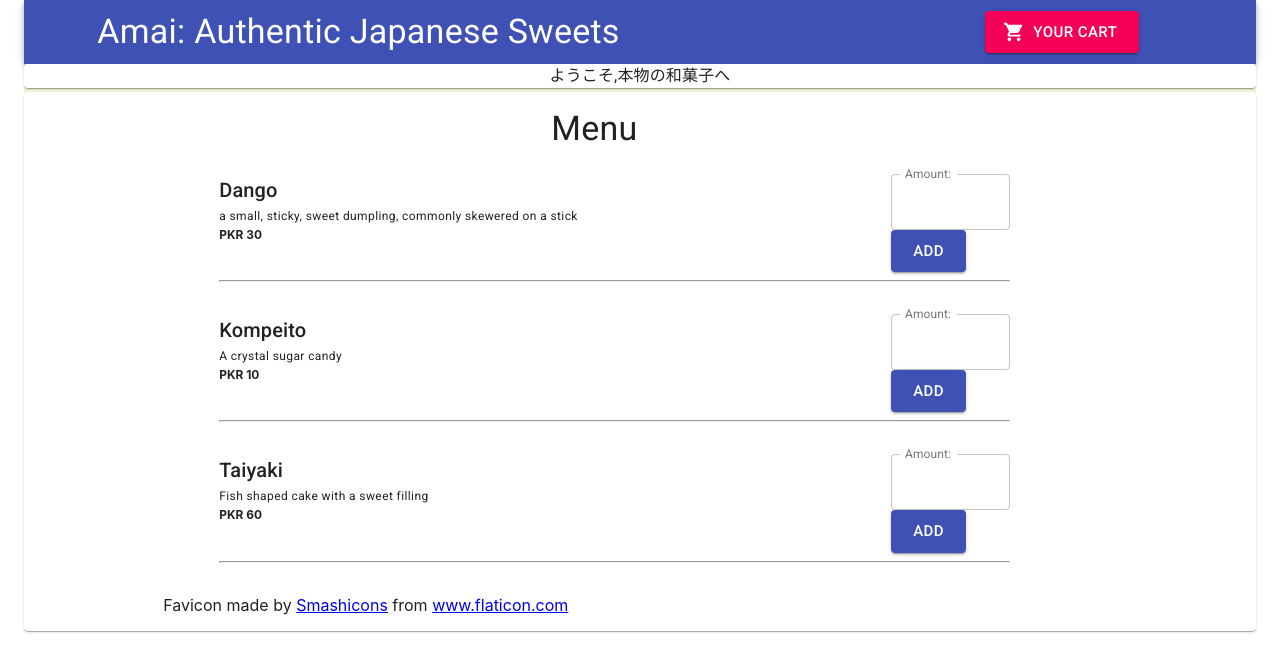
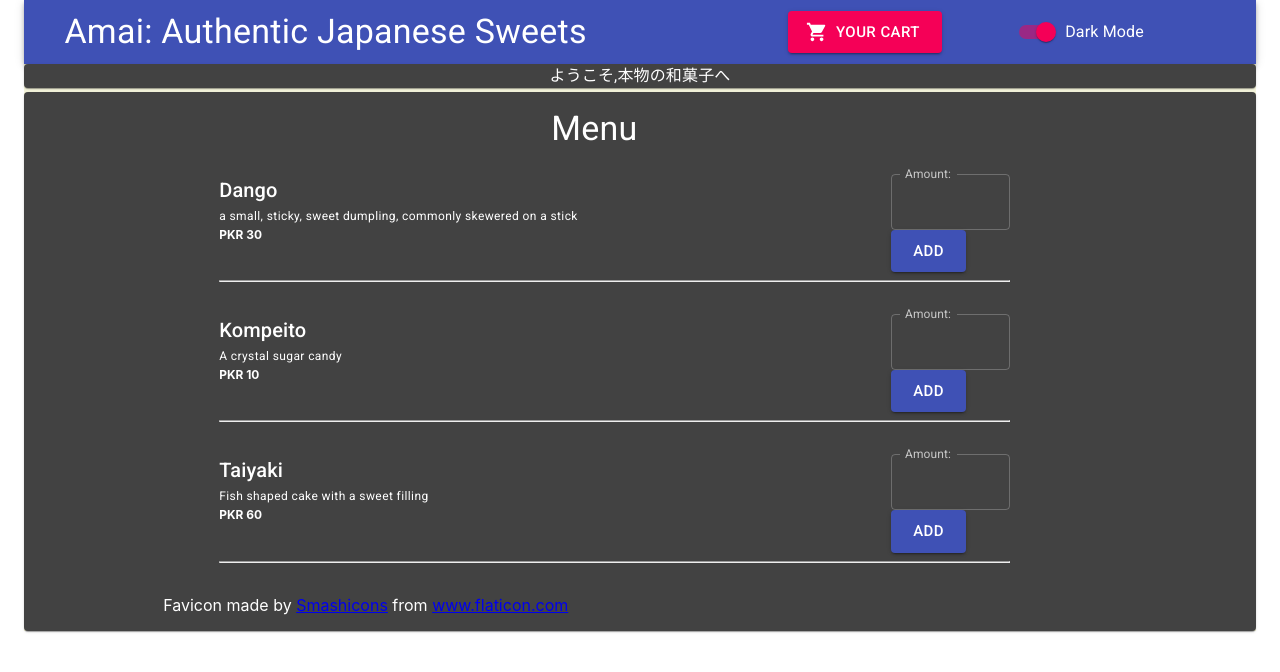
Before and after one commit to Mbaamir/order-Food-App, a React (Create React App) app: page / in a window 1280 px wide. Shown: the top 672 px of the page. Built offline with nearby package versions, Linux system fonts and the light colour scheme.

Commit message:
Added dark/light mode and switch w/ context

```diff
--- a/public/index.html
+++ b/public/index.html
@@ -9,7 +9,8 @@
       name="description"
       content="Food Order Web Site created using create-react-app"
     />
-    <link rel="apple-touch-icon" href="%PUBLIC_URL%/logo192.png" />
+    <link rel="shortcut icon" href="%PUBLIC_URL%/android-chrome-192x192.png">
+    <link rel="apple-touch-icon" href="%PUBLIC_URL%/apple-touch-icon.png" />
     <!--
       manifest.json provides metadata used when your web app is installed on a
       user's mobile device or desktop. See https://developers.google.com/web/fundamentals/web-app-manifest/
--- a/src/App.js
+++ b/src/App.js
@@ -6,6 +6,7 @@ import { Container, Box } from "@material-ui/core";
 
 import CartContextProvider from "./Context/cart-triggered-context";
 import CartInsideContextProvider from "./Context/cart-inside-context";
+import DarkThemeProvider from "./Context/theme-context";
 
 import "./App.css";
 
@@ -15,8 +16,9 @@ function App() {
 
         <CartContextProvider>
           <CartInsideContextProvider>
+            <DarkThemeProvider>
+
           <Container>
-
             <div className="App">
               <Cart />
               <Header />
@@ -25,6 +27,7 @@ function App() {
             </div>
             </Container>
 
+            </DarkThemeProvider>
           </CartInsideContextProvider>
         </CartContextProvider>
 
--- a/src/Components/Cart/CartItem/CartItemAdjust/CartItemAdjust.js
+++ b/src/Components/Cart/CartItem/CartItemAdjust/CartItemAdjust.js
@@ -34,7 +34,6 @@ const CartItemAdjust = (props) => {
 
       <Button styling={styles.PlusButton} content="+" clickFunc={cartItemAdjustPlus}></Button> */}
       <IconButton
-        variant="outlined"
         onClick={cartItemAdjustMinus}
         size="large"
         aria-label="Subtract Item From Cart"
--- a/src/Components/Header/Header.js
+++ b/src/Components/Header/Header.js
@@ -1,28 +1,27 @@
-import { Toolbar, Typography, Grid } from "@material-ui/core";
+import { Toolbar, Typography, Grid, Switch,FormControlLabel } from "@material-ui/core";
 import useMediaQuery from '@material-ui/core/useMediaQuery';
 
 import { AppBar } from "@material-ui/core";
 import CartButton from "./CartButton/CartButton";
 import styles from "./Header.module.css";
-import DangoHeader from "./DangoTea.jpg";
+
+import { themeContext } from "../../Context/theme-context";
+import { useContext } from "react";
+
 
 const Header = () => {
 
+  const {isDark, setIsDark} = useContext(themeContext);
+
  let isScreenBig = useMediaQuery('(min-width: 800px)');
  let headerTitle="";
- let headerSize=1;
- let cartButtonSize=1;
 
   if(isScreenBig) {
     headerTitle="Amai: Authentic Japanese Sweets";
-    headerSize=8;
-    cartButtonSize=2
+  }
 
-  }
   else{
     headerTitle="Amai";
-    headerSize=6;
-    cartButtonSize=6;
   }
 
   return (
@@ -31,16 +30,28 @@ const Header = () => {
       {/* // <div className={styles.HeaderContainer}> */}
       <Grid container justify="space-around" alignItems="center">
 
-        <Grid item xs={headerSize}>
+        <Grid item xs={4} sm={7}>
           <Typography variant="h4" component="h1" noWrap>
             {headerTitle}
           </Typography>
         </Grid>
         {/* <h1 className={styles.HeaderTitle}>Amai: Authentic Japanese Sweets</h1> */}
 
-        <Grid item xs={cartButtonSize}>
+        <Grid item xs={6} sm={2}>
           <CartButton />
         </Grid>
+
+        <Grid item xs={2}>
+        <FormControlLabel
+        control={
+          <Switch color="secondary" checked={isDark} onChange={()=>setIsDark(!isDark)} />
+        }
+        label={isDark? "Dark Mode": "Light Mode"}
+      />
+
+        </Grid>
+
+
       </Grid>
       {/* <img src={DangoHeader} className={styles.HeaderImage} alt="" /> */}
       {/* </div> */}
--- /dev/null
+++ b/src/Context/theme-context.js
@@ -0,0 +1,37 @@
+import React,{useState} from 'react';
+import { createMuiTheme, ThemeProvider } from '@material-ui/core/styles'
+
+export const themeContext= React.createContext({
+    isDark: 0,
+    setIsDark:  () =>{},
+});
+
+const DarkThemeProvider= (props) =>{
+
+
+
+   const [isDarkState,setIsDarkState] =useState(true);
+
+
+
+    const newTheme = createMuiTheme({
+        palette:{
+            type: isDarkState? 'dark':'light',
+        },
+    })
+
+    const themeValues={
+        isDark: isDarkState,
+        setIsDark: setIsDarkState,
+    }
+
+    return(
+        <themeContext.Provider value={themeValues}>
+            <ThemeProvider theme={newTheme}>
+            {props.children}
+            </ThemeProvider>
+        </themeContext.Provider>
+    )
+};
+
+export default DarkThemeProvider
```
Also changed, not shown: public/android-chrome-192x192.png (renamed from public/192.png), public/android-chrome-512x512.png (renamed from public/512.png), public/manifest.json.
